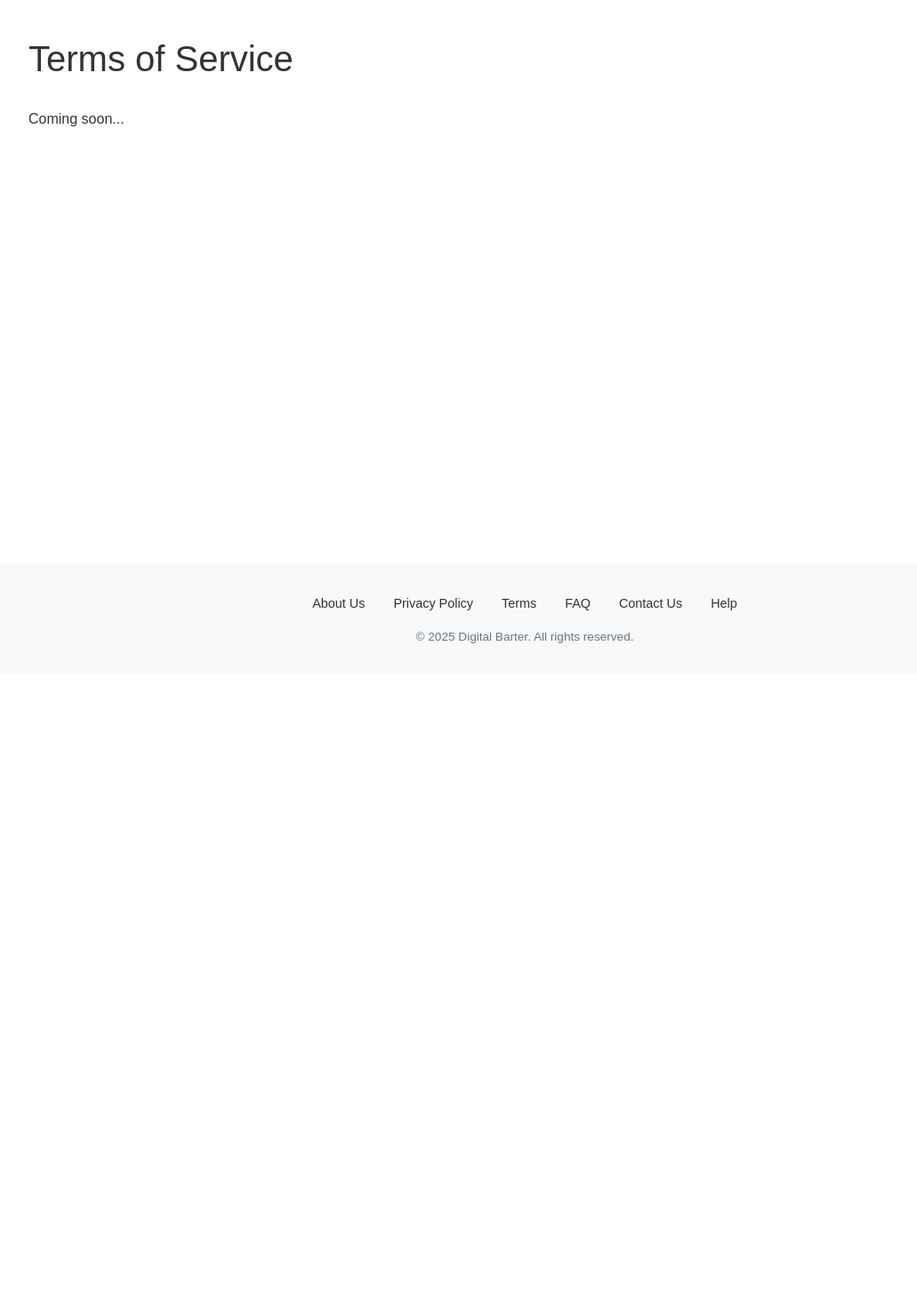
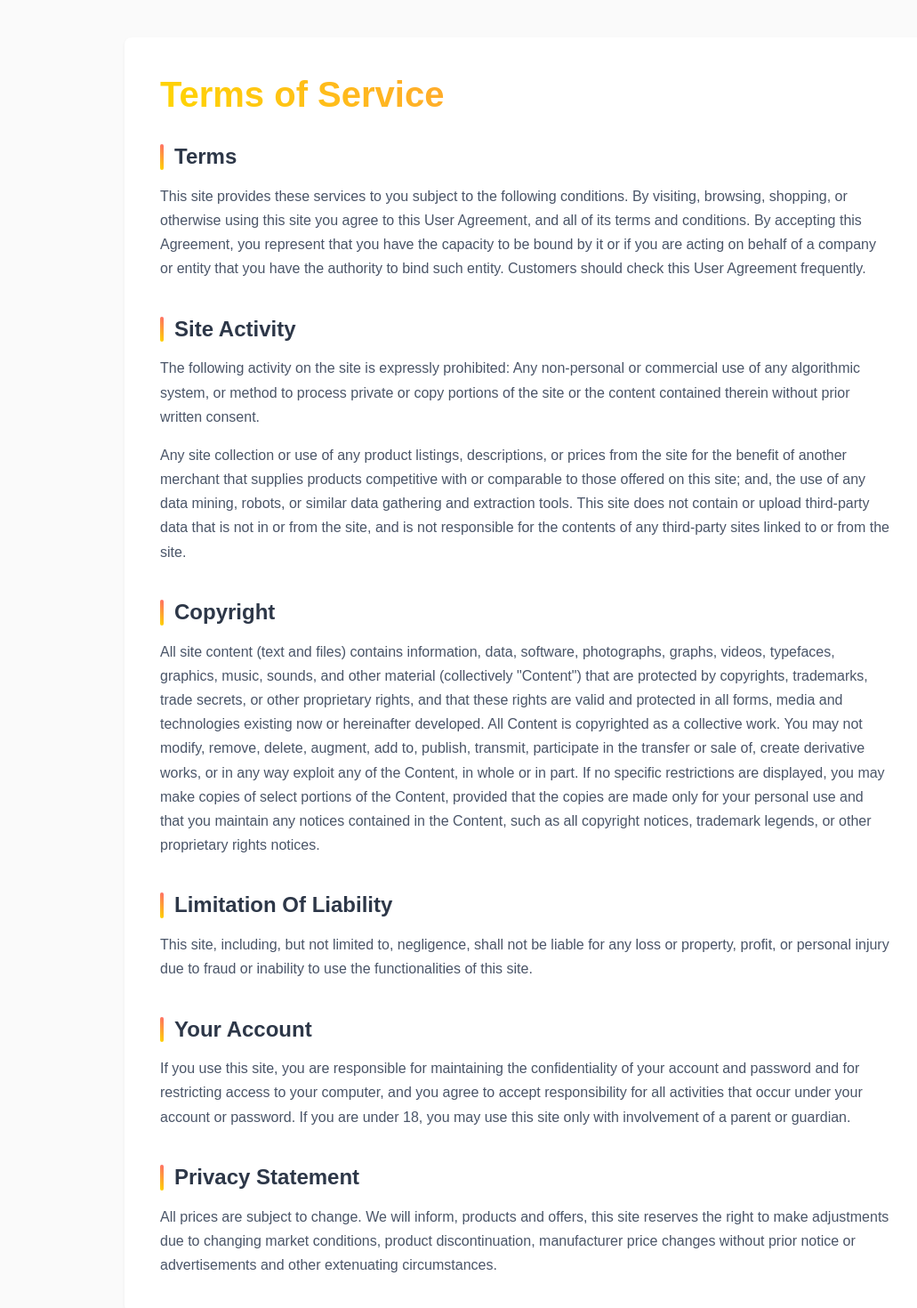
Before and after one commit to Dev-Fel254/digital-barter, a Vue app: page /terms in a window 1280 px wide. Shown: the part 120-1590 px from the top of the page at 89% size, without its empty margins (50-1081 px from the left). Before the commit the page ends 878 px from the top, so only its background shows below. Built offline with nearby package versions, Linux system fonts and the light colour scheme.

Commit message:
Terms of Service

```diff
--- a/src/views/TermsView.vue
+++ b/src/views/TermsView.vue
@@ -1,9 +1,60 @@
 <template>
   <div class="terms page-content">
     <div class="container py-4">
-      <h1>Terms of Service</h1>
-      <div class="content">
-        <p>Coming soon...</p>
+      <div class="terms-wrapper">
+        <h1 class="gradient-text">Terms of Service</h1>
+
+        <div class="terms-section">
+          <h2>Terms</h2>
+          <p>This site provides these services to you subject to the following conditions. By visiting, browsing, shopping,
+          or otherwise using this site you agree to this User Agreement, and all of its terms and conditions. By
+          accepting this Agreement, you represent that you have the capacity to be bound by it or if you are acting on behalf of a
+          company or entity that you have the authority to bind such entity. Customers should check this User Agreement frequently.</p>
+        </div>
+
+        <div class="terms-section">
+          <h2>Site Activity</h2>
+          <p>The following activity on the site is expressly prohibited: Any non-personal or commercial use of any algorithmic
+          system, or method to process private or copy portions of the site or the content contained therein without prior
+          written consent.</p>
+          <p>Any site collection or use of any product listings, descriptions, or prices from the site for the benefit of another
+          merchant that supplies products competitive with or comparable to those offered on this site; and, the use of
+          any data mining, robots, or similar data gathering and extraction tools. This site does not contain or upload third-party data that is not in
+          or from the site, and is not responsible for the contents of any third-party sites linked to or from the site.</p>
+        </div>
+
+        <div class="terms-section">
+          <h2>Copyright</h2>
+          <p>All site content (text and files) contains information, data, software, photographs, graphs, videos, typefaces,
+          graphics, music, sounds, and other material (collectively "Content") that are protected by copyrights, trademarks,
+          trade secrets, or other proprietary rights, and that these rights are valid and protected in all forms, media and
+          technologies existing now or hereinafter developed. All Content is copyrighted as a collective work. You may not
+          modify, remove, delete, augment, add to, publish, transmit, participate in the transfer or sale of, create derivative
+          works, or in any way exploit any of the Content, in whole or in part. If no specific restrictions are displayed,
+          you may make copies of select portions of the Content, provided that the copies are made only for your personal
+          use and that you maintain any notices contained in the Content, such as all copyright notices, trademark legends,
+          or other proprietary rights notices.</p>
+        </div>
+
+        <div class="terms-section">
+          <h2>Limitation Of Liability</h2>
+          <p>This site, including, but not limited to, negligence, shall not be liable for any loss or property, profit, or personal
+          injury due to fraud or inability to use the functionalities of this site.</p>
+        </div>
+
+        <div class="terms-section">
+          <h2>Your Account</h2>
+          <p>If you use this site, you are responsible for maintaining the confidentiality of your account and password and for
+          restricting access to your computer, and you agree to accept responsibility for all activities that occur under your
+          account or password. If you are under 18, you may use this site only with involvement of a parent or guardian.</p>
+        </div>
+
+        <div class="terms-section">
+          <h2>Privacy Statement</h2>
+          <p>All prices are subject to change. We will inform, products and offers, this site reserves the right to make
+          adjustments due to changing market conditions, product discontinuation, manufacturer price changes without prior notice or
+          advertisements and other extenuating circumstances.</p>
+        </div>
       </div>
     </div>
   </div>
@@ -14,3 +65,83 @@ export default {
   name: 'TermsView'
 }
 </script>
+
+<style lang="scss" scoped>
+.terms {
+  background-color: #fafafa;
+}
+
+.terms-wrapper {
+  max-width: 900px;
+  margin: 0 auto;
+  background: white;
+  padding: 2.5rem;
+  border-radius: 8px;
+  box-shadow: 0 2px 4px rgba(0, 0, 0, 0.05);
+
+  h1 {
+    font-size: 2.5rem;
+    font-weight: 700;
+    margin-bottom: 2rem;
+    background: linear-gradient(45deg, var(--primary-color), var(--secondary-color));
+    -webkit-background-clip: text;
+    background-clip: text;
+    color: transparent;
+  }
+}
+
+.terms-section {
+  margin-bottom: 2.5rem;
+
+  &:last-child {
+    margin-bottom: 0;
+  }
+
+  h2 {
+    font-size: 1.5rem;
+    color: #2d3748;
+    margin-bottom: 1rem;
+    font-weight: 600;
+    position: relative;
+    padding-left: 1rem;
+
+    &::before {
+      content: '';
+      position: absolute;
+      left: 0;
+      top: 0;
+      height: 100%;
+      width: 4px;
+      background: linear-gradient(45deg, var(--primary-color), var(--secondary-color));
+      border-radius: 2px;
+    }
+  }
+
+  p {
+    color: #4a5568;
+    line-height: 1.7;
+    margin-bottom: 1rem;
+    font-size: 1rem;
+
+    &:last-child {
+      margin-bottom: 0;
+    }
+  }
+}
+
+@media (max-width: 768px) {
+  .terms-wrapper {
+    padding: 1.5rem;
+  }
+
+  h1 {
+    font-size: 2rem;
+  }
+
+  .terms-section {
+    h2 {
+      font-size: 1.25rem;
+    }
+  }
+}
+</style>
```
